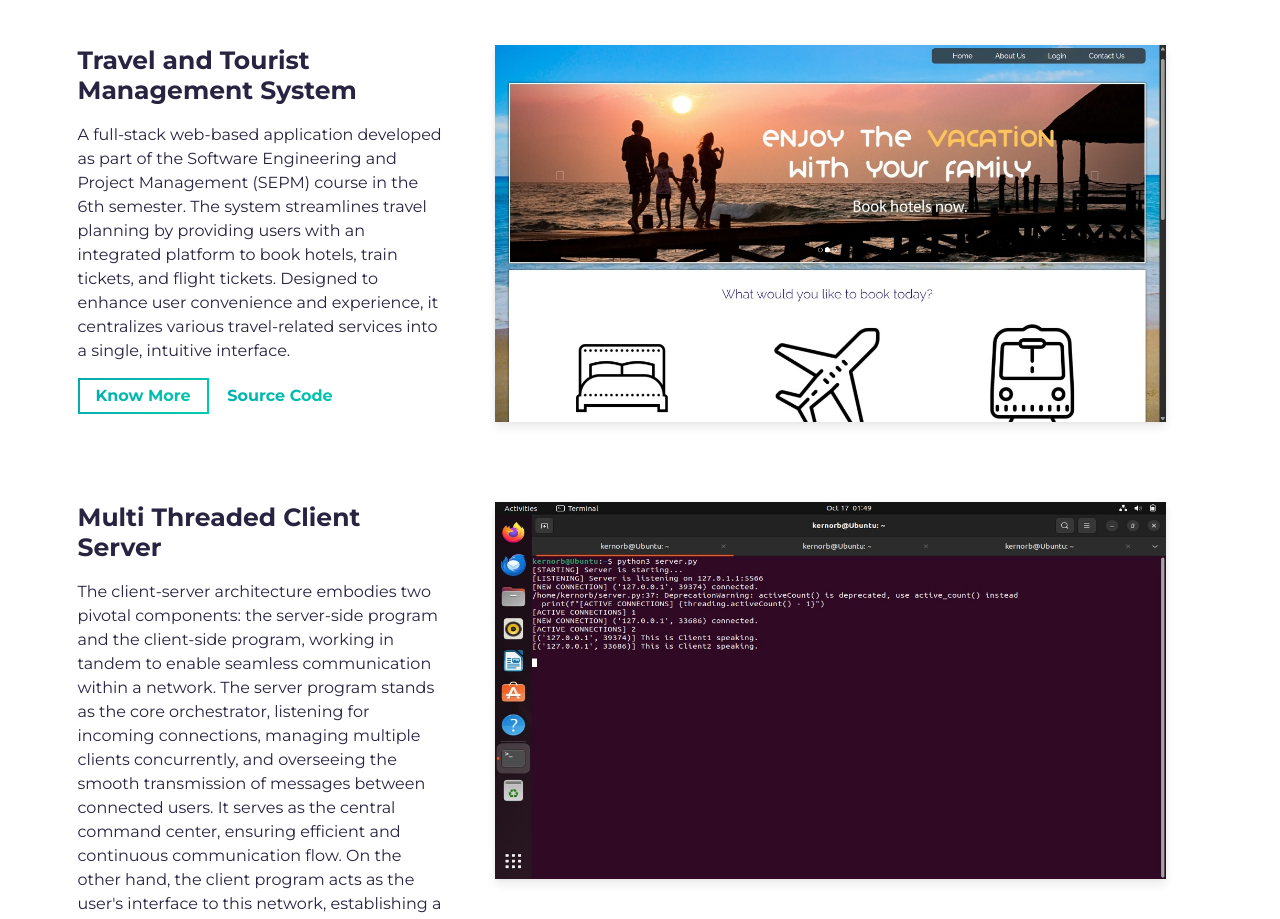
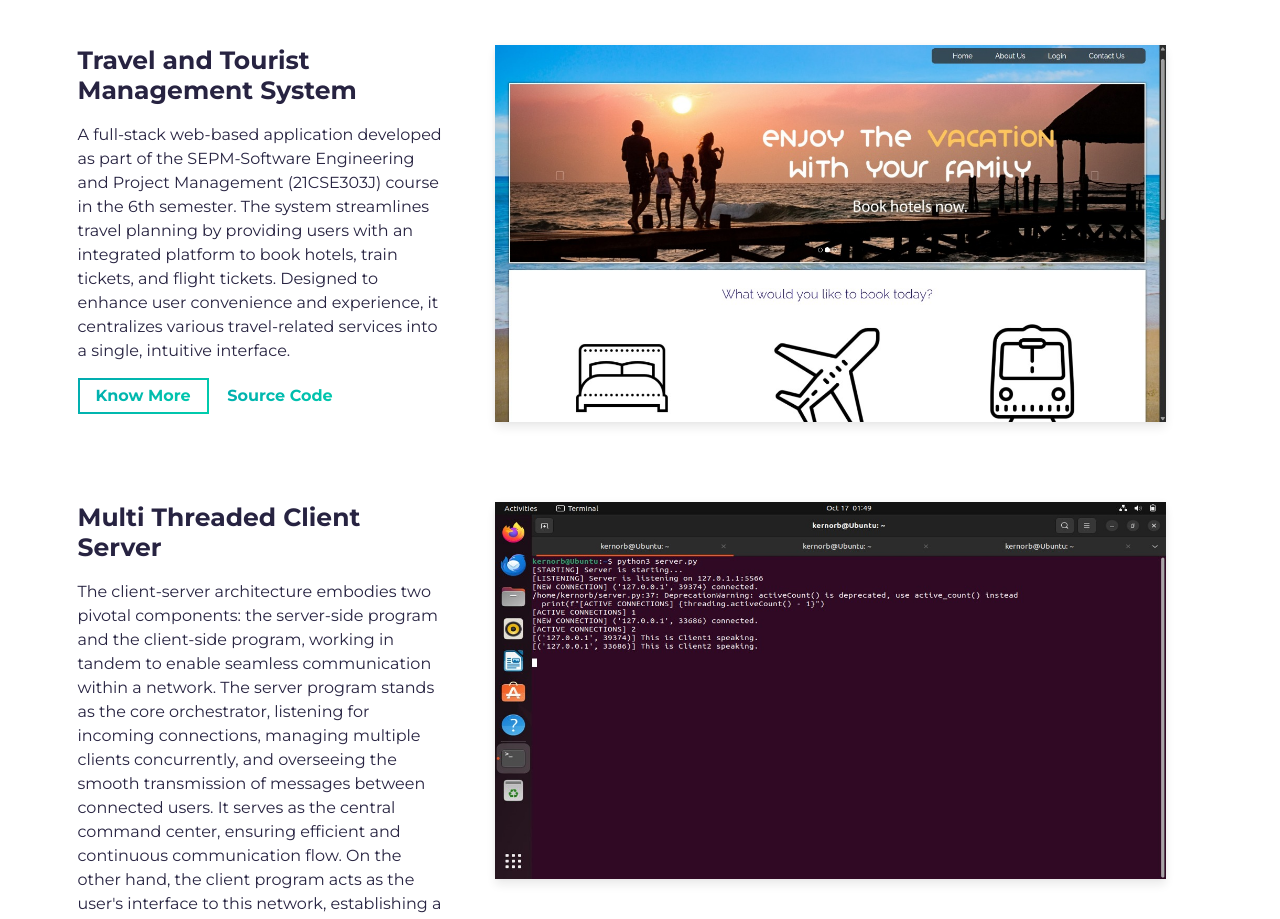
Before and after one commit to Vishwajith24/portfolio, a website built with Parcel: page src/index.html in a window 1280 px wide. Shown: the part 3140-4059 px from the top of the page. Built offline with nearby package versions, Linux system fonts and the light colour scheme.

Commit message:
Update index.html

```diff
--- a/src/index.html
+++ b/src/index.html
@@ -198,7 +198,7 @@
                 <h3 class="project-wrapper__text-title">Travel and Tourist Management System </h3>
                 <div>
                   <p class="mb-4">
-                    A full-stack web-based application developed as part of the Software Engineering and Project Management (SEPM) course in the 6th semester. The system streamlines travel planning by providing users with an integrated platform to book hotels, train tickets, and flight tickets. Designed to enhance user convenience and experience, it centralizes various travel-related services into a single, intuitive interface.
+                    A full-stack web-based application developed as part of the SEPM-Software Engineering and Project Management (21CSE303J) course in the 6th semester. The system streamlines travel planning by providing users with an integrated platform to book hotels, train tickets, and flight tickets. Designed to enhance user convenience and experience, it centralizes various travel-related services into a single, intuitive interface.
                   </p>
                 </div>
                 <a
```
